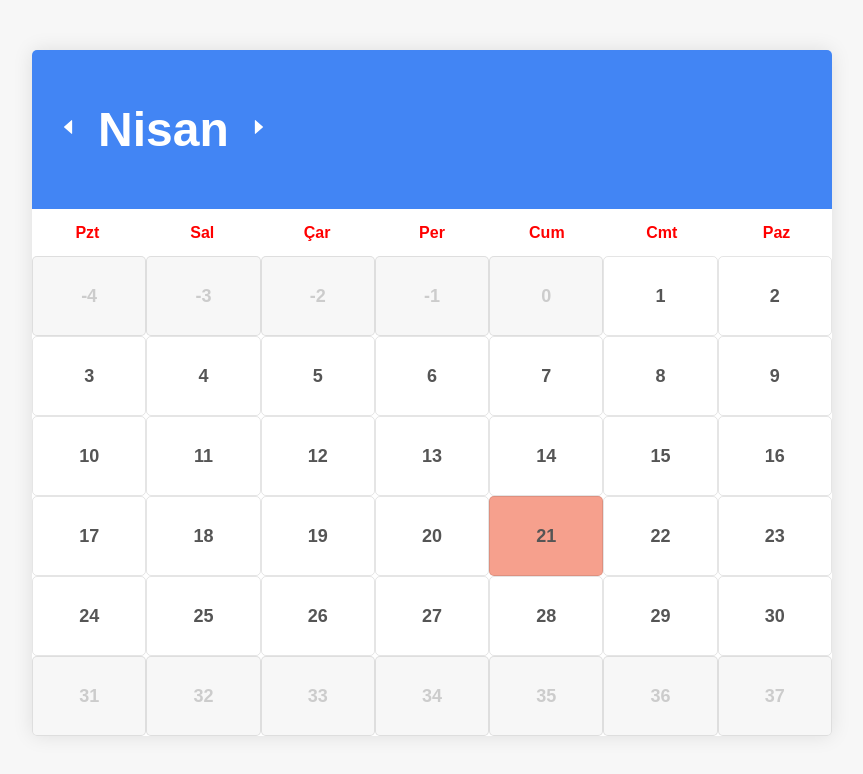
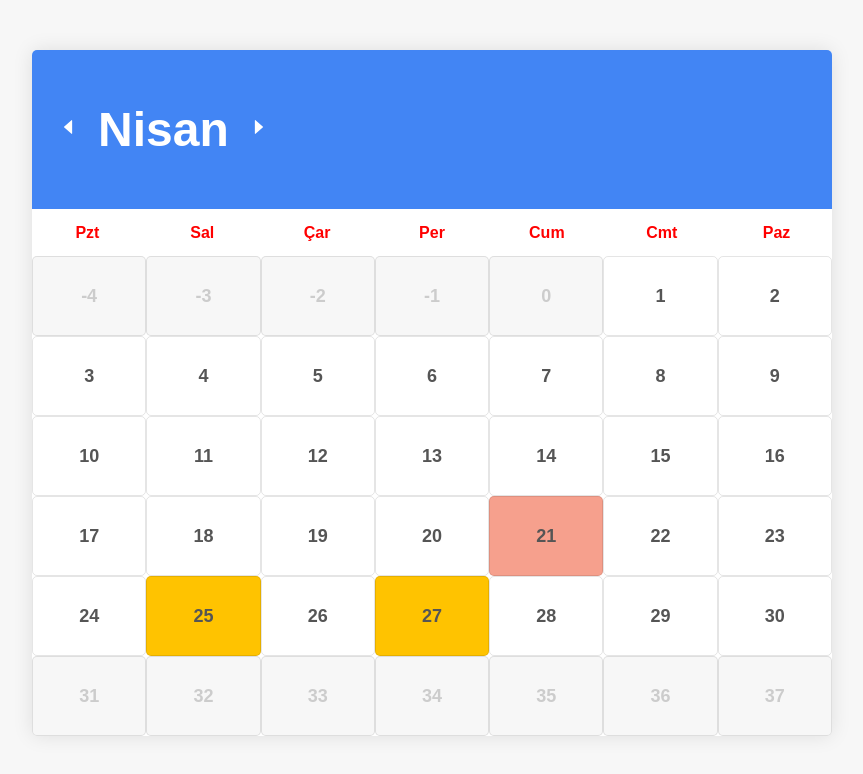
Before and after one commit to DrShahinstein/turkish-literature-calendar, a React (Create React App) app: page / in a window 1280 px wide. Shown: the top 774 px of the page, without its empty margins (208-1071 px from the left). Built offline with nearby package versions, Linux system fonts and the light colour scheme.

Commit message:
Refactor code, fix inconsistencies and consider new type of JSON structure

```diff
--- a/src/App.js
+++ b/src/App.js
@@ -1,7 +1,7 @@
 import React, { useState, Fragment } from "react";
 import InfoBox from "./components/InfoBox/InfoBox";
 import { AiFillCaretLeft, AiFillCaretRight } from "react-icons/ai";
-import { range, capitalize } from "./calendar-utilities";
+import { range, capitalize, findSpecialDay } from "./calendar-utilities";
 import shortid from "shortid";
 import specialDays from "./specialDays.json";
 import "./App.css";
@@ -35,30 +35,26 @@ function App() {
   const daysAfter = 7 - ((daysBefore + daysInMonth) % 7);
   const dayRangeStart = 1 - daysBefore;
   const dayRangeEnd = daysInMonth + daysAfter;
+  const weeks = range(dayRangeStart, dayRangeEnd).reduce((acc, day) => {
+    var daySlot;
+    const isToday = day === currentDate.getDate() && month === currentMonth;
+    const specialDay = findSpecialDay(specialDays, month, day);
 
-  const weeks = range(dayRangeStart, dayRangeEnd).reduce((acc, day) => {
-    const isToday = day === currentDate.getDate() && month === currentMonth;
-    const specialDay = specialDays.find(
-      (d) => d.month === month && d.day === day
-    );
     if (day < 1 || !(day <= daysInMonth)) {
-      var daySlot = (
-        <div
-          className={`calendar-day-slot dead-slot ${
-            specialDay ? "special-day" : ""
-          }`}
-          onClick={() => handleDayClick(day)}
-          key={shortid.generate()}
-        >
+      daySlot = (
+        <div className={`calendar-day-slot dead-slot`} key={shortid.generate()}>
           {day}
         </div>
       );
     } else {
-      var daySlot = (
+      daySlot = (
         <div
           className={`calendar-day-slot
            ${specialDay ? "special-day" : ""}
            ${isToday ? "today" : ""}`}
+          style={
+            specialDay ? { backgroundColor: specialDay.higlight_color } : {}
+          }
           onClick={() => handleDayClick(day)}
           key={shortid.generate()}
         >
@@ -66,9 +62,11 @@ function App() {
         </div>
       );
     }
+
     if (acc.length === 0) {
       return [[daySlot]];
     }
+
     const lastWeekIndex = acc.length - 1;
     if (acc[lastWeekIndex].length < 7) {
       return [...acc.slice(0, lastWeekIndex), [...acc[lastWeekIndex], daySlot]];
@@ -104,10 +102,7 @@ function App() {
   };
 
   const handleDayClick = (day) => {
-    const specialDay = specialDays.find(
-      (d) => d.month === month && d.day === day
-    );
-
+    const specialDay = findSpecialDay(specialDays, month, day);
     if (specialDay) {
       setInfoBox({
         title: specialDay.title,
```
